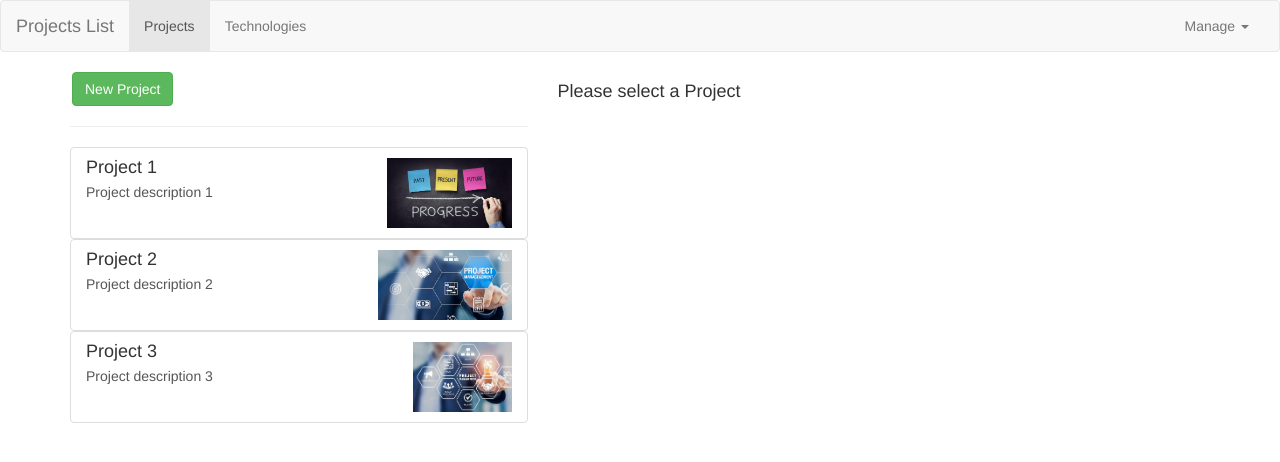
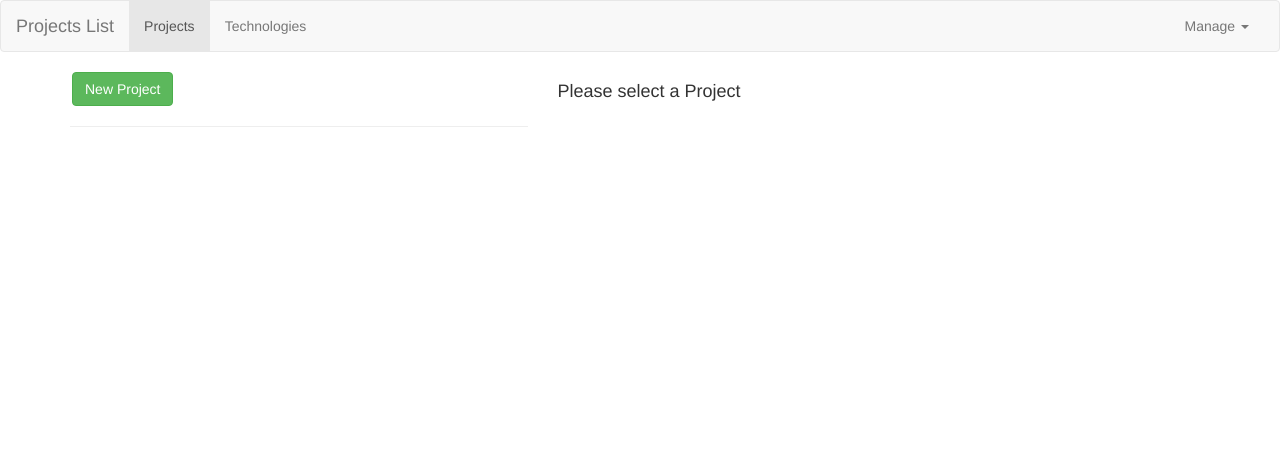
Before and after one commit to goldenway/projects-list, an Angular app: page /projects in a window 1280 px wide. Shown: the top 462 px of the page. Built offline with nearby package versions, Linux system fonts and the light colour scheme.

Commit message:
remove mocked projects from the service

```diff
--- a/src/app/projects/projects.service.ts
+++ b/src/app/projects/projects.service.ts
@@ -8,34 +8,7 @@ import { Technology } from '../shared/technology.model'
 @Injectable()
 export class ProjectsService {
   projectsChanged = new Subject<Project[]>();
-
-  private projects: Project[] = [
-    new Project(
-      'Project 1',
-      'Project description 1',
-      '../../assets/01.jpg',
-      [
-        new Technology('JavaScript', 1),
-        new Technology('CSS3', 1)
-      ]),
-    new Project(
-      'Project 2',
-      'Project description 2',
-      '../../assets/02.jpg',
-      [
-        new Technology('Angular', 1),
-        new Technology('CSS3', 1),
-        new Technology('HTML5', 1)
-      ]),
-    new Project(
-      'Project 3',
-      'Project description 3',
-      '../../assets/03.jpg',
-      [
-        new Technology('TypeScript', 1),
-        new Technology('HTML5', 1)
-      ])
-  ];
+  private projects: Project[] = [];
 
   constructor(private http: HttpClient) {}
 
```
